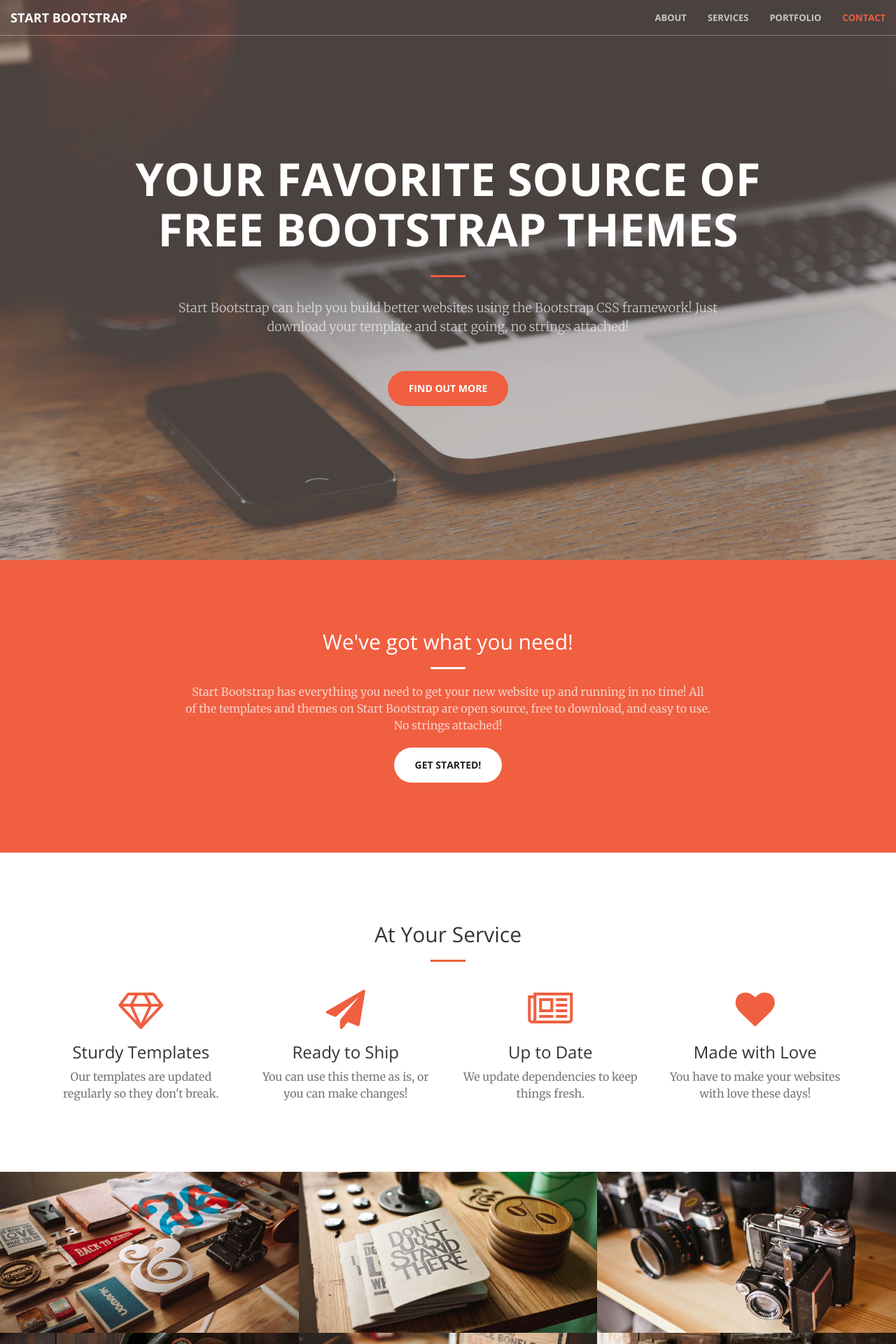
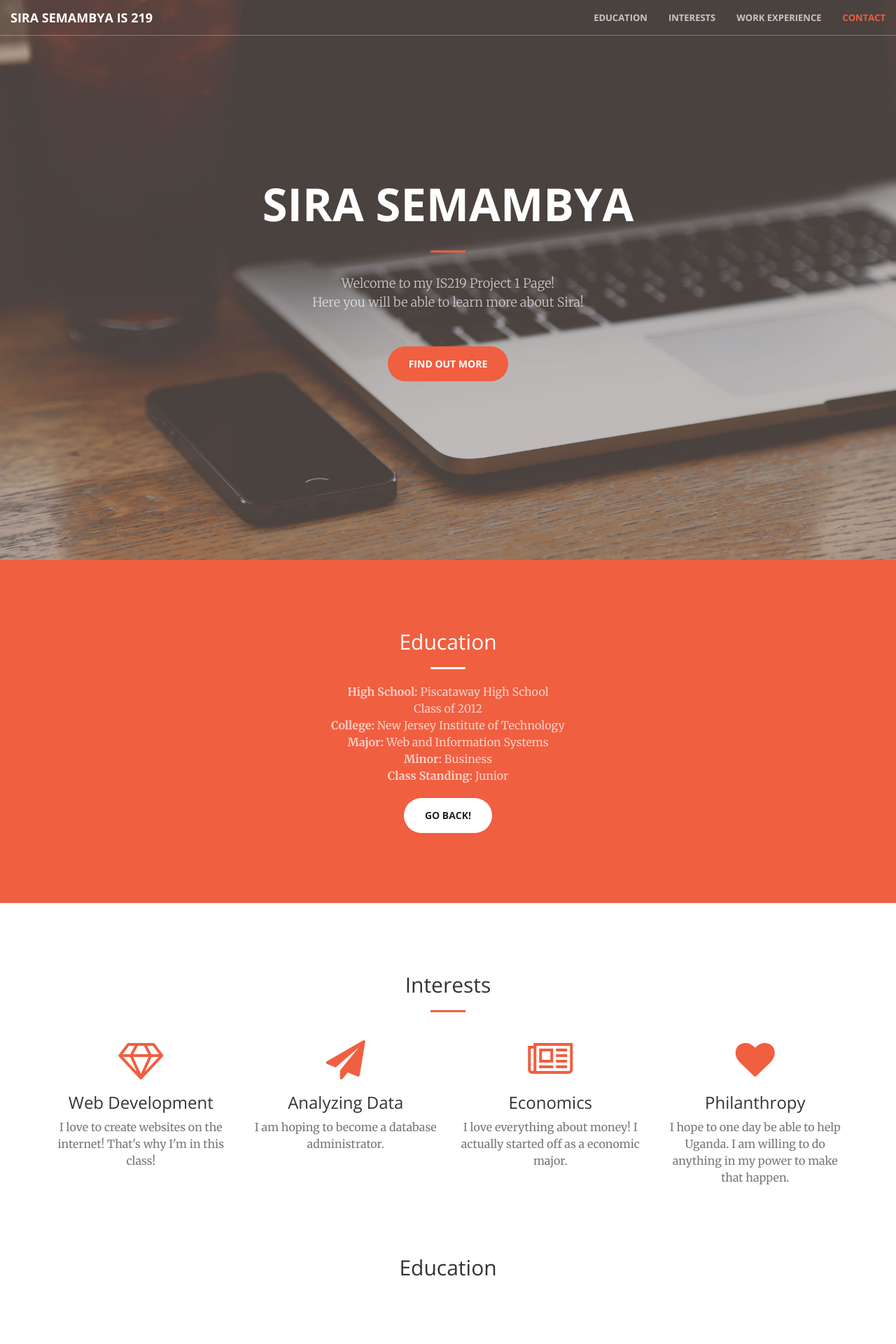
Before and after one commit to sirasemambya/is219s16SiraSemambya2, a PHP site: page / in a window 1280 px wide. Shown: the top 1920 px of the page at 70% size. Run offline with PHP 8.4, Linux system fonts and the light colour scheme.

Commit message:
First edit, not done

```diff
--- a/index.php
+++ b/index.php
@@ -9,7 +9,7 @@
     <meta name="description" content="">
     <meta name="author" content="">
 
-    <title>Creative - Start Bootstrap Theme</title>
+    <title>Sira Semambya's IS219 Project1</title>
 
     <!-- Bootstrap Core CSS -->
     <link rel="stylesheet" href="css/bootstrap.min.css" type="text/css">
@@ -46,20 +46,20 @@
                     <span class="icon-bar"></span>
                     <span class="icon-bar"></span>
                 </button>
-                <a class="navbar-brand page-scroll" href="#page-top">Start Bootstrap</a>
+                <a class="navbar-brand page-scroll" href="#page-top">Sira Semambya IS 219</a>
             </div>
 
             <!-- Collect the nav links, forms, and other content for toggling -->
             <div class="collapse navbar-collapse" id="bs-example-navbar-collapse-1">
                 <ul class="nav navbar-nav navbar-right">
                     <li>
-                        <a class="page-scroll" href="#about">About</a>
+                        <a class="page-scroll" href="#about">Education</a>
                     </li>
                     <li>
-                        <a class="page-scroll" href="#services">Services</a>
+                        <a class="page-scroll" href="#services">Interests</a>
                     </li>
                     <li>
-                        <a class="page-scroll" href="#portfolio">Portfolio</a>
+                        <a class="page-scroll" href="#portfolio">Work Experience</a>
                     </li>
                     <li>
                         <a class="page-scroll" href="#contact">Contact</a>
@@ -74,9 +74,9 @@
     <header>
         <div class="header-content">
             <div class="header-content-inner">
-                <h1>Your Favorite Source of Free Bootstrap Themes</h1>
+                <h1>Sira Semambya</h1>
                 <hr>
-                <p>Start Bootstrap can help you build better websites using the Bootstrap CSS framework! Just download your template and start going, no strings attached!</p>
+                <p>Welcome to my IS219 Project 1 Page! <br> Here you will be able to learn more about Sira!</p>
                 <a href="#about" class="btn btn-primary btn-xl page-scroll">Find Out More</a>
             </div>
         </div>
@@ -86,10 +86,14 @@
         <div class="container">
             <div class="row">
                 <div class="col-lg-8 col-lg-offset-2 text-center">
-                    <h2 class="section-heading">We've got what you need!</h2>
+                    <h2 class="section-heading">Education</h2>
                     <hr class="light">
-                    <p class="text-faded">Start Bootstrap has everything you need to get your new website up and running in no time! All of the templates and themes on Start Bootstrap are open source, free to download, and easy to use. No strings attached!</p>
-                    <a href="#" class="btn btn-default btn-xl">Get Started!</a>
+                    <p class="text-faded"><b>High School:</b> Piscataway High School <br> Class of 2012 <br>
+                    <b>College:</b> New Jersey Institute of Technology <br>
+                    <b>Major:</b> Web and Information Systems <br>
+                    <b>Minor:</b> Business <br>
+                    <b>Class Standing:</b> Junior</p>
+                    <a href="#" class="btn btn-default btn-xl">Go Back!</a>
                 </div>
             </div>
         </div>
@@ -99,7 +103,7 @@
         <div class="container">
             <div class="row">
                 <div class="col-lg-12 text-center">
-                    <h2 class="section-heading">At Your Service</h2>
+                    <h2 class="section-heading">Interests</h2>
                     <hr class="primary">
                 </div>
             </div>
@@ -109,29 +113,29 @@
                 <div class="col-lg-3 col-md-6 text-center">
                     <div class="service-box">
                         <i class="fa fa-4x fa-diamond wow bounceIn text-primary"></i>
-                        <h3>Sturdy Templates</h3>
-                        <p class="text-muted">Our templates are updated regularly so they don't break.</p>
+                        <h3>Web Development</h3>
+                        <p class="text-muted">I love to create websites on the internet! That's why I'm in this class!</p>
                     </div>
                 </div>
                 <div class="col-lg-3 col-md-6 text-center">
                     <div class="service-box">
                         <i class="fa fa-4x fa-paper-plane wow bounceIn text-primary" data-wow-delay=".1s"></i>
-                        <h3>Ready to Ship</h3>
-                        <p class="text-muted">You can use this theme as is, or you can make changes!</p>
+                        <h3>Analyzing Data</h3>
+                        <p class="text-muted">I am hoping to become a database administrator.</p>
                     </div>
                 </div>
                 <div class="col-lg-3 col-md-6 text-center">
                     <div class="service-box">
                         <i class="fa fa-4x fa-newspaper-o wow bounceIn text-primary" data-wow-delay=".2s"></i>
-                        <h3>Up to Date</h3>
-                        <p class="text-muted">We update dependencies to keep things fresh.</p>
+                        <h3>Economics</h3>
+                        <p class="text-muted">I love everything about money! I actually started off as a economic major.</p>
                     </div>
                 </div>
                 <div class="col-lg-3 col-md-6 text-center">
                     <div class="service-box">
                         <i class="fa fa-4x fa-heart wow bounceIn text-primary" data-wow-delay=".3s"></i>
-                        <h3>Made with Love</h3>
-                        <p class="text-muted">You have to make your websites with love these days!</p>
+                        <h3>Philanthropy</h3>
+                        <p class="text-muted">I hope to one day be able to help Uganda. I am willing to do anything in my power to make that happen.</p>
                     </div>
                 </div>
             </div>
@@ -139,101 +143,17 @@
     </section>
 
     <section class="no-padding" id="portfolio">
-        <div class="container-fluid">
-            <div class="row no-gutter">
-                <div class="col-lg-4 col-sm-6">
-                    <a href="#" class="portfolio-box">
-                        <img src="img/portfolio/1.jpg" class="img-responsive" alt="">
-                        <div class="portfolio-box-caption">
-                            <div class="portfolio-box-caption-content">
-                                <div class="project-category text-faded">
-                                    Category
-                                </div>
-                                <div class="project-name">
-                                    Project Name
-                                </div>
-                            </div>
-                        </div>
-                    </a>
-                </div>
-                <div class="col-lg-4 col-sm-6">
-                    <a href="#" class="portfolio-box">
-                        <img src="img/portfolio/2.jpg" class="img-responsive" alt="">
-                        <div class="portfolio-box-caption">
-                            <div class="portfolio-box-caption-content">
-                                <div class="project-category text-faded">
-                                    Category
-                                </div>
-                                <div class="project-name">
-                                    Project Name
-                                </div>
-                            </div>
-                        </div>
-                    </a>
-                </div>
-                <div class="col-lg-4 col-sm-6">
-                    <a href="#" class="portfolio-box">
-                        <img src="img/portfolio/3.jpg" class="img-responsive" alt="">
-                        <div class="portfolio-box-caption">
-                            <div class="portfolio-box-caption-content">
-                                <div class="project-category text-faded">
-                                    Category
-                                </div>
-                                <div class="project-name">
-                                    Project Name
-                                </div>
-                            </div>
-                        </div>
-                    </a>
-                </div>
-                <div class="col-lg-4 col-sm-6">
-                    <a href="#" class="portfolio-box">
-                        <img src="img/portfolio/4.jpg" class="img-responsive" alt="">
-                        <div class="portfolio-box-caption">
-                            <div class="portfolio-box-caption-content">
-                                <div class="project-category text-faded">
-                                    Category
-                                </div>
-                                <div class="project-name">
-                                    Project Name
-                                </div>
-                            </div>
-                        </div>
-                    </a>
-                </div>
-                <div class="col-lg-4 col-sm-6">
-                    <a href="#" class="portfolio-box">
-                        <img src="img/portfolio/5.jpg" class="img-responsive" alt="">
-                        <div class="portfolio-box-caption">
-                            <div class="portfolio-box-caption-content">
-                                <div class="project-category text-faded">
-                                    Category
-                                </div>
-                                <div class="project-name">
-                                    Project Name
-                                </div>
-                            </div>
-                        </div>
-                    </a>
-                </div>
-                <div class="col-lg-4 col-sm-6">
-                    <a href="#" class="portfolio-box">
-                        <img src="img/portfolio/6.jpg" class="img-responsive" alt="">
-                        <div class="portfolio-box-caption">
-                            <div class="portfolio-box-caption-content">
-                                <div class="project-category text-faded">
-                                    Category
-                                </div>
-                                <div class="project-name">
-                                    Project Name
-                                </div>
-                            </div>
-                        </div>
-                    </a>
-                </div>
-            </div>
-        </div>
-    </section>
+      <div class="container">
+          <div class="row">
+              <div class="col-lg-8 col-lg-offset-2 text-center">
+                  <h2 class="section-heading">Education</h2>
+                  <hr class="light">
+                  <p class="text-faded">Sommo</p>
+                  <a href="#" class="btn btn-default btn-xl">Go Back!</a>
+              </div>
+          </div>
+      </div>
+  </section>
 
     <aside class="bg-dark">
         <div class="container text-center">
```
